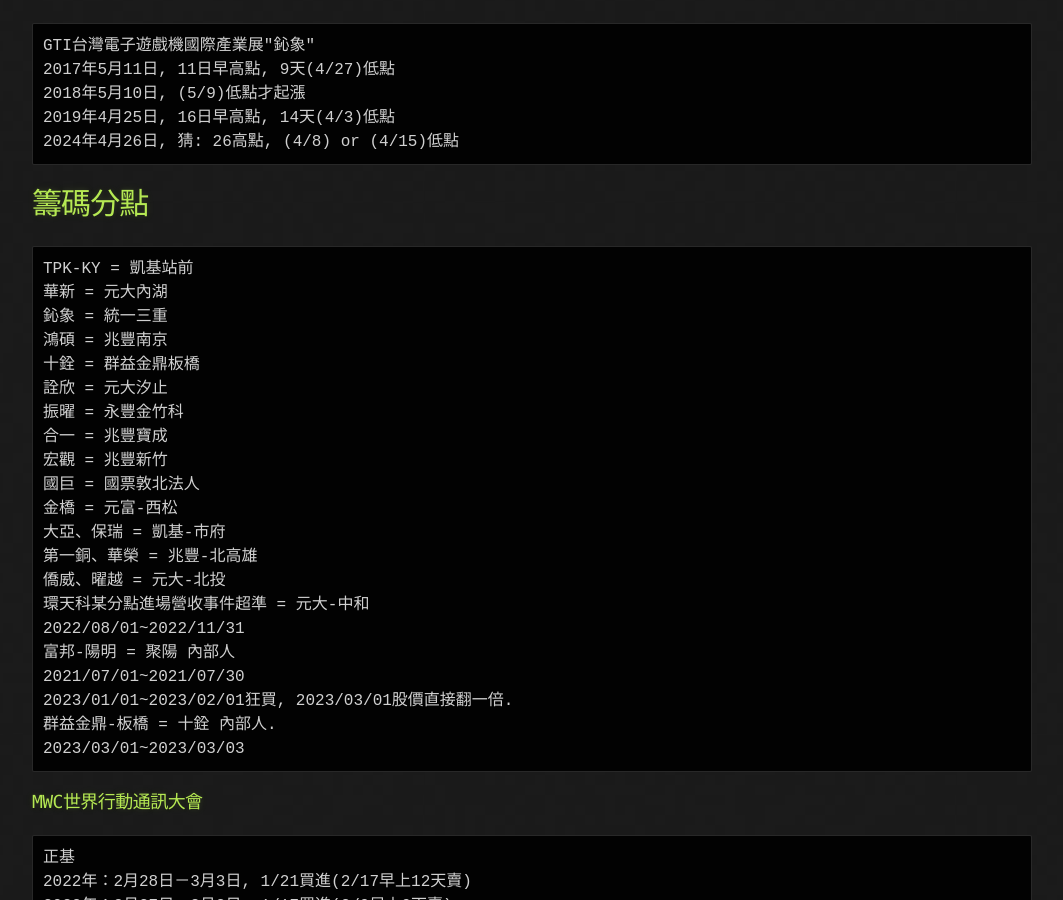
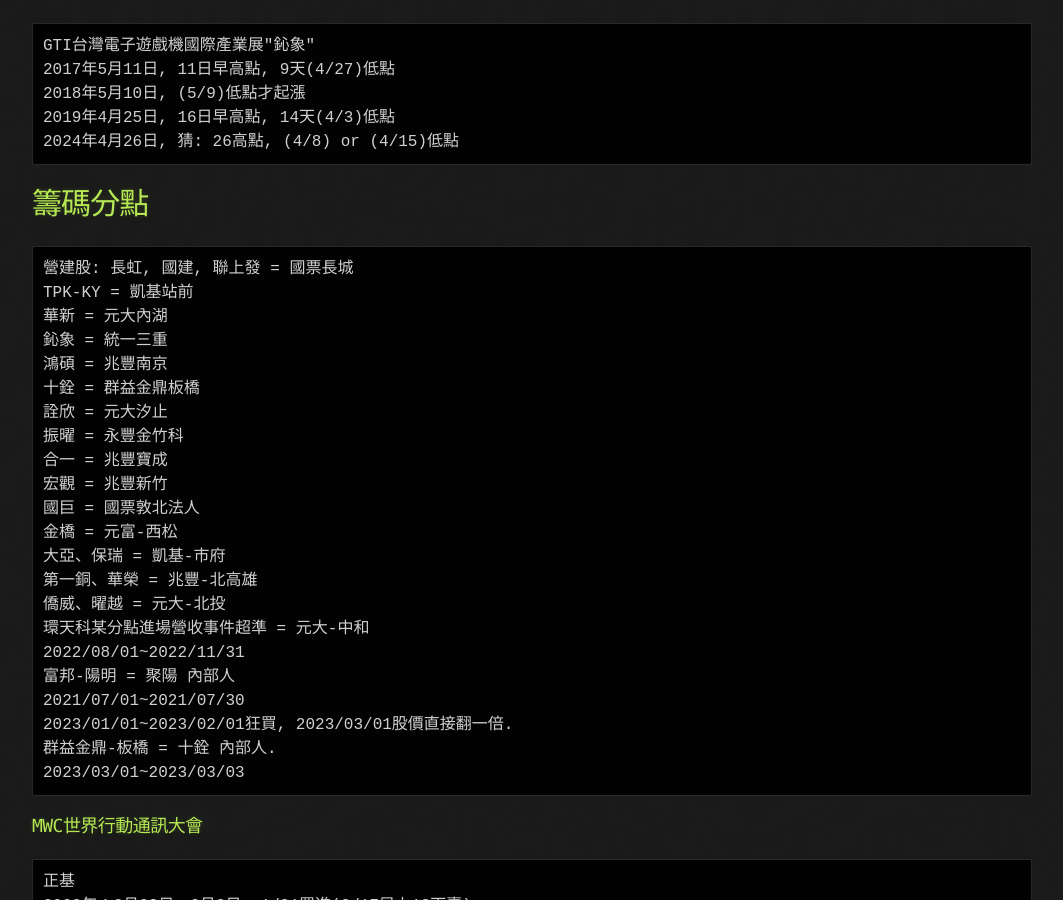
Before and after one commit to lepg5487/Stock_God, a Jekyll site: the page built from experience.md, in a window 1280 px wide and 900 px high, scrolled down 4586 px. Shown: the whole window, without its empty margins (108-1171 px from the left). Built offline with Jekyll 4.4.1, drawn with Linux system fonts in a browser that asks for light colours; our own code applies the rules of GitHub Pages for plain Markdown files.

Commit message:
Update experience.md

````diff
--- a/experience.md
+++ b/experience.md
@@ -171,6 +171,7 @@
 ```
 # 籌碼分點
 ```
+營建股: 長虹, 國建, 聯上發 = 國票長城
 TPK-KY = 凱基站前
 華新 = 元大內湖
 鈊象 = 統一三重
````
